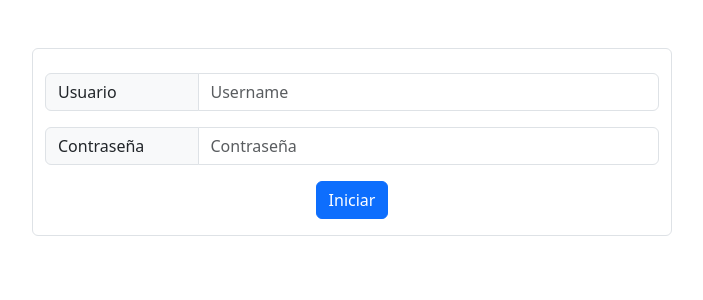
After one commit to raulete032/hotel, a PHP site: page /html/login.html in a window 1280 px wide. The commit adds this page. Shown: the top 300 px of the page, without its empty margins (288-991 px from the left). Run offline with PHP 8.4, Linux system fonts and the light colour scheme.

Commit message:
server - functions.js - login

```diff
--- a/css/index.css
+++ b/css/index.css
@@ -3,6 +3,6 @@
 /*LOGO*/
 
 img[alt=logo]{
-    width: 20vh;
+    width: 15vh;
 
 }
--- /dev/null
+++ b/html/login.html
@@ -0,0 +1,54 @@
+<!DOCTYPE html>
+<html lang="es">
+<head>
+    <meta charset="UTF-8">
+    <meta http-equiv="X-UA-Compatible" content="IE=edge">
+    <meta name="viewport" content="width=device-width, initial-scale=1.0">
+    <title>Hotel María - Login</title>
+
+    <!-- BOOSTRAP -->
+
+    <link href="https://cdn.jsdelivr.net/npm/bootstrap@5.3.0-alpha3/dist/css/bootstrap.min.css" rel="stylesheet" integrity="sha384-KK94CHFLLe+nY2dmCWGMq91rCGa5gtU4mk92HdvYe+M/SXH301p5ILy+dN9+nJOZ" crossorigin="anonymous">
+    <script src="https://cdn.jsdelivr.net/npm/bootstrap@5.3.0-alpha3/dist/js/bootstrap.bundle.min.js" integrity="sha384-ENjdO4Dr2bkBIFxQpeoTz1HIcje39Wm4jDKdf19U8gI4ddQ3GYNS7NTKfAdVQSZe" crossorigin="anonymous"></script>
+
+
+    <!-- MI CSS -->
+    <link rel="stylesheet" href="../css/login.css">
+</head>
+<body>
+    <div class="container-fluid">
+
+        <div class="row justify-content-center align-items-center mt-5">
+            <div class="col-6 border rounded pt-4 pb-3">
+                <div class="input-group mb-3">
+                    <span class="input-group-text w-25" id="userName">Usuario</span>
+                    <input type="text" class="form-control" placeholder="Username" aria-label="Username" aria-describedby="basic-addon1">
+                </div>
+                <div class="input-group mb-3">
+                    <span class="input-group-text w-25" id="passUser">Contraseña</span>
+                    <input type="password" class="form-control" placeholder="Contraseña" aria-label="Username" aria-describedby="basic-addon1">
+                </div>
+                <div class="row justify-content-center">
+                    <div class="col text-center">
+                        <button class="btn btn-primary justify-content-center">Iniciar</button>
+                    </div>
+                </div>
+            </div>
+        </div>
+
+
+
+
+
+
+
+
+
+
+
+
+
+    </div><!-- FIN CONTAINER-->
+    <script src="../js/login.js"></script>
+</body>
+</html>
--- /dev/null
+++ b/server/index.php
@@ -0,0 +1 @@
+<?php
```
Also changed, not shown: index.html (+7 -5 lines), js/functions.js (added, +28 -0 lines), css/login.css (added), js/index.js (line endings or trailing spaces), js/login.js (added).
